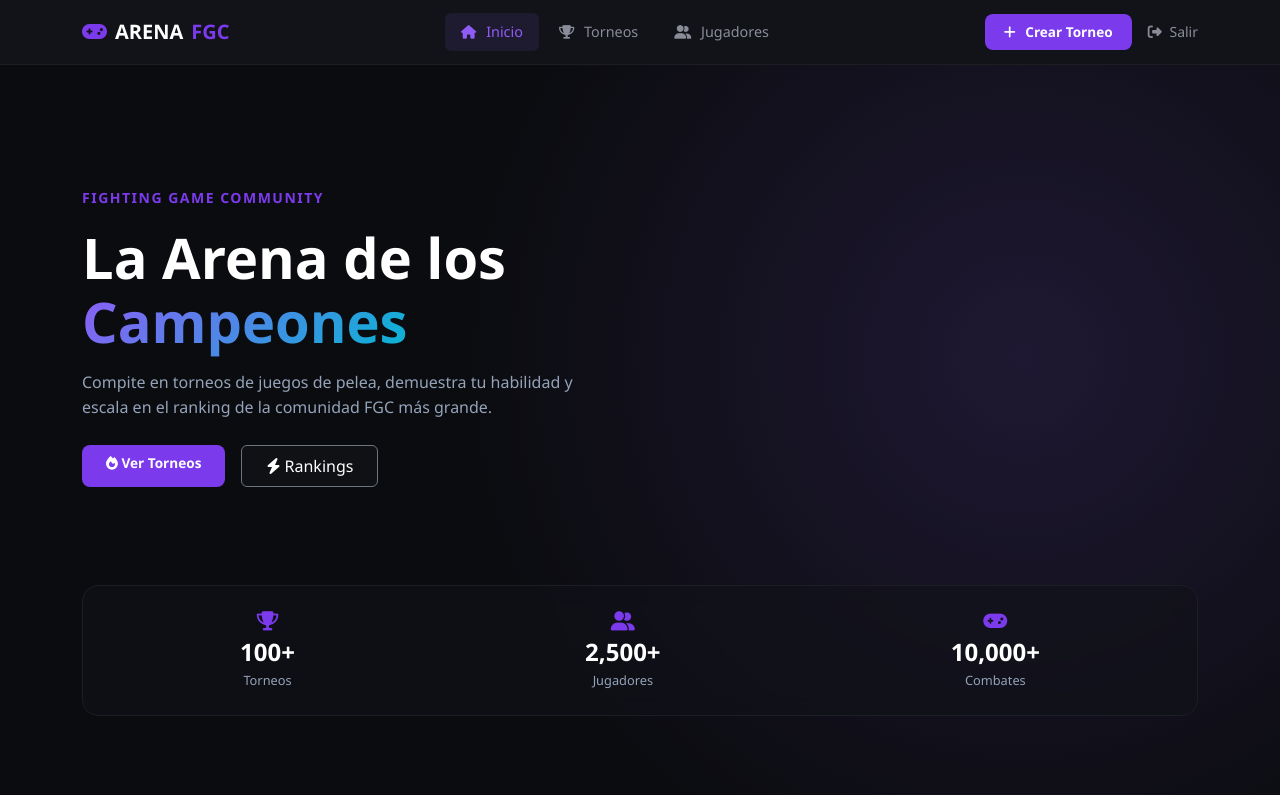
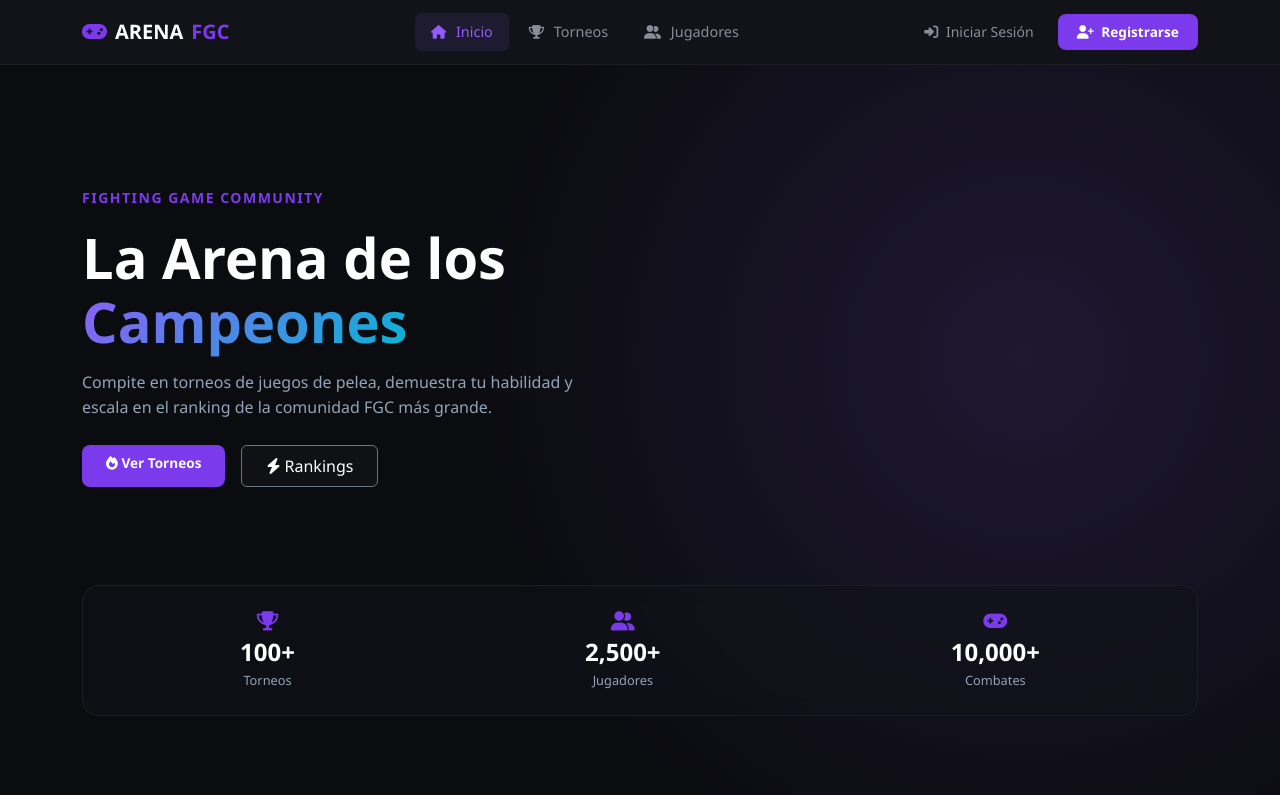
Before and after one commit to ThiagoCabralDV/the-global-arena_thiago-cabral_franco-martinez, a Django app: page / in a window 1280 px wide. Shown: the top 795 px of the page. Run offline with Django 5.2, Linux system fonts and the light colour scheme.

Commit message:
Navbar cambia segun sesion inciada o no
Ahora el navbar muestra iniciar sesion o registrarse si no se inicio sesion y crear torneo o salir si se inicio sesion

```diff
--- a/templates/base.html
+++ b/templates/base.html
@@ -42,12 +42,29 @@
                 </ul>
 
                 <div class="d-flex align-items-center gap-3">
-                    <button class="btn btn-purple-custom">
-                        <i class="fa-solid fa-plus icon-spacing"></i> Crear Torneo
-                    </button>
-                    <a href="#" class="logout-link">
-                        <i class="fa-solid fa-right-from-bracket me-1"></i> Salir
-                    </a>
+                    {% if user.is_authenticated %}
+                        <!-- Lo que ve el usuario cuando SÍ inició sesión -->
+                        <span class="text-white-50 small me-1">
+                             Hola, <strong class="text-white">{{ user.username }}</strong>
+                        </span>
+
+                        <button class="btn btn-purple-custom">
+                            <i class="fa-solid fa-plus icon-spacing"></i> Crear Torneo
+                        </button>
+
+                        <a href="{% url 'logout' %}" class="logout-link">
+                            <i class="fa-solid fa-right-from-bracket me-1"></i> Salir
+                        </a>
+                    {% else %}
+                        <!-- Lo que ve un visitante anónimo -->
+                        <a href="{% url 'login' %}" class="logout-link text-decoration-none me-2">
+                            <i class="fa-solid fa-right-to-bracket me-1"></i> Iniciar Sesión
+                        </a>
+
+                        <a href="{% url 'registro' %}" class="btn btn-purple-custom">
+                            <i class="fa-solid fa-user-plus me-1"></i> Registrarse
+                        </a>
+                    {% endif %}
                 </div>
             </div>
         </div>
```
